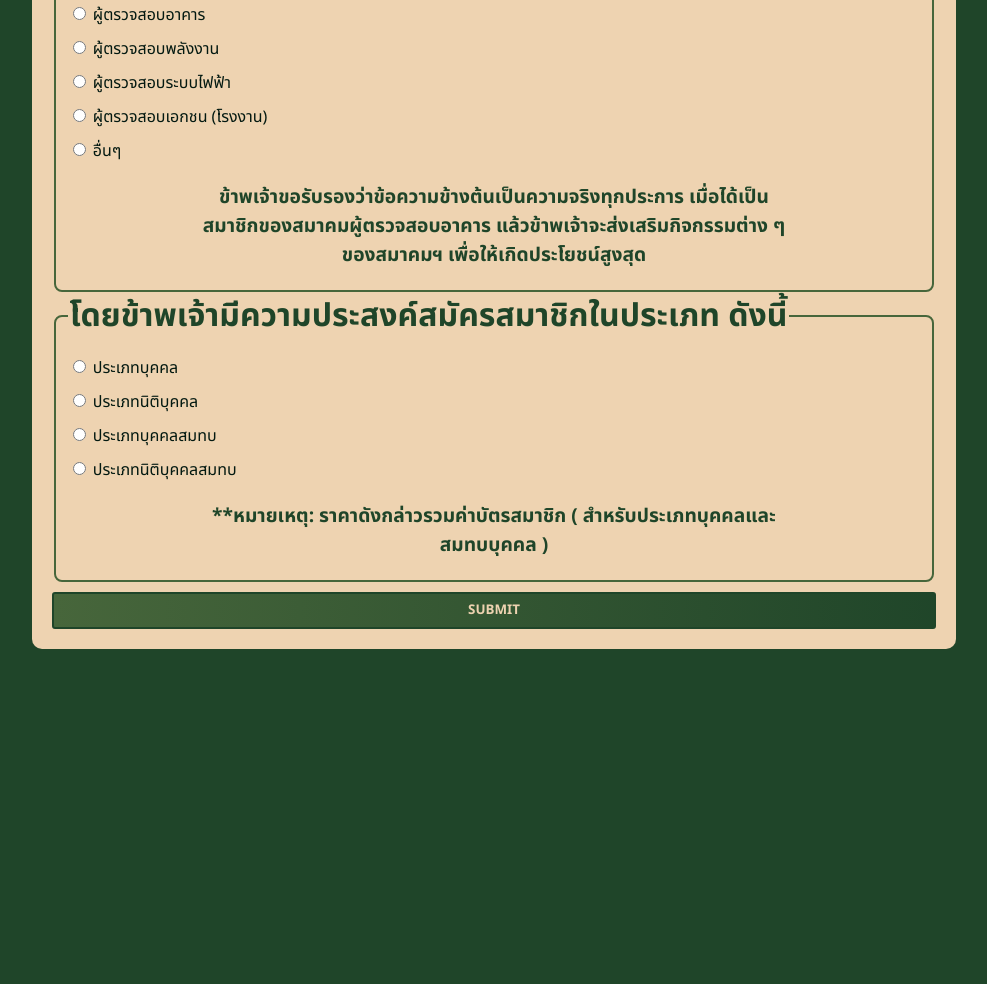
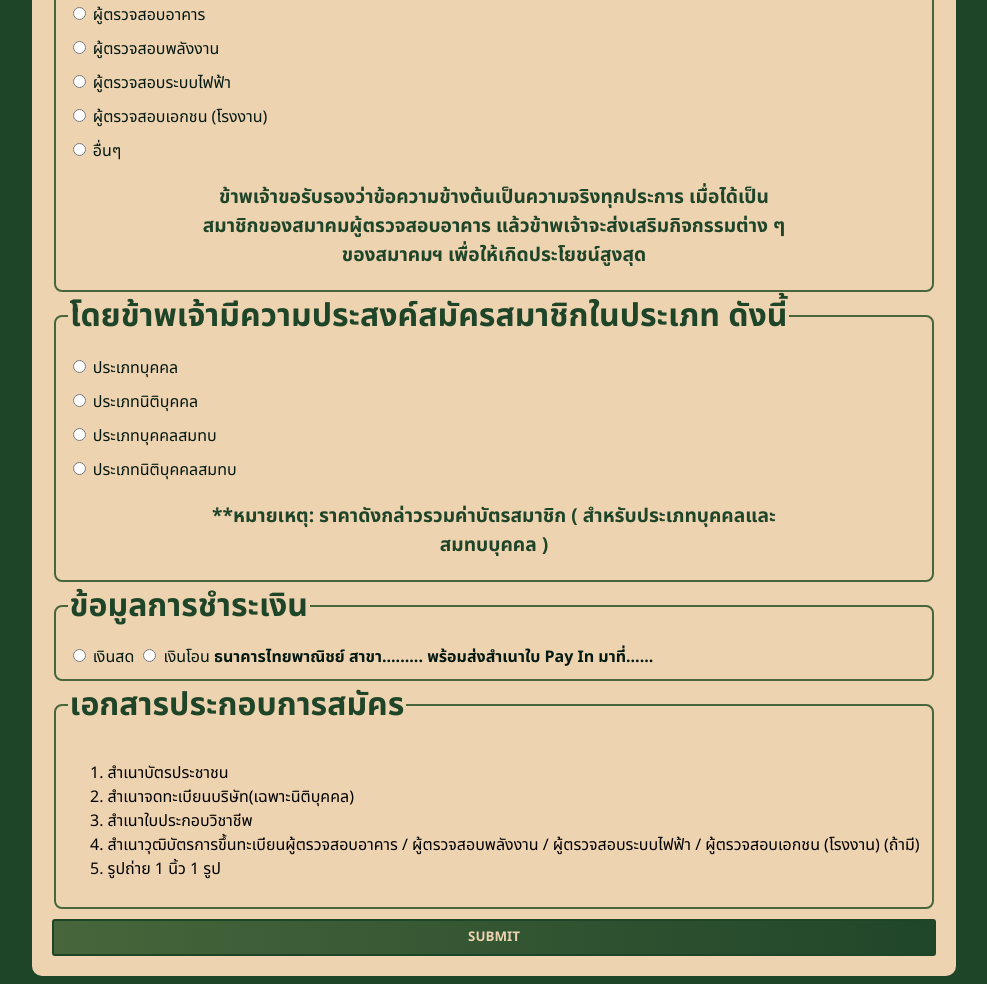
Before and after one commit to spritermutt/04622302-Server-Programming, a plain HTML site: page Homework_1/index.html in a window 1280 px wide. Shown: the part 3385-4369 px from the top of the page, without its empty margins (146-1133 px from the left). Before the commit the page ends 4042 px from the top, so only its background shows below. Drawn offline with Linux system fonts and the light colour scheme.

Commit message:
Add Document For Register

```diff
--- a/Homework_1/index.html
+++ b/Homework_1/index.html
@@ -654,7 +654,6 @@
                                                         </label>
                                                  </div>
                                                  <div class="radio-group">
-
                                                         <input class="form-control"
                                                                id="company-merge"
                                                                name="member"
@@ -690,6 +689,60 @@
                                           </div>
                                    </div>
                             </fieldset>
+                            <fieldset class="radiotype">
+                                   <legend>
+                                          ข้อมูลการชำระเงิน
+                                   </legend>
+                                   <div class="form-container">
+                                          <div class="form-group">
+                                                 <div class="radio-group">
+                                                        <input class="form-control"
+                                                               id="cash"
+                                                               name="payment"
+                                                               type="radio" />
+                                                        <label for="cash"
+                                                               style="font-weight: normal;">
+                                                               เงินสด
+                                                        </label>
+                                                        <input class="form-control"
+                                                               id="transfer"
+                                                               name="payment"
+                                                               type="radio" />
+                                                        <label for=""
+                                                               id="transfer"
+                                                               style="font-weight: normal;">
+                                                               เงินโอน
+                                                        </label>
+                                                        <label for="slip">
+                                                               ธนาคารไทยพาณิชย์ สาขา......... พร้อมส่งสำเนาใบ Pay In
+                                                               มาที่......
+                                                        </label>
+                                                 </div>
+                                          </div>
+                            </fieldset>
+                            <fieldset>
+                                   <legend>
+                                          เอกสารประกอบการสมัคร
+                                   </legend>
+                                   <ol>
+                                          <li>
+                                                 สำเนาบัตรประชาชน
+                                          </li>
+                                          <li>
+                                                 สำเนาจดทะเบียนบริษัท(เฉพาะนิติบุคคล)
+                                          </li>
+                                          <li>
+                                                 สำเนาใบประกอบวิชาชีพ
+                                          </li>
+                                          <li>
+                                                 สำเนาวุฒิบัตรการขึ้นทะเบียนผู้ตรวจสอบอาคาร / ผู้ตรวจสอบพลังงาน /
+                                                 ผู้ตรวจสอบระบบไฟฟ้า / ผู้ตรวจสอบเอกชน (โรงงาน) (ถ้ามี)
+                                          </li>
+                                          <li>
+                                                 รูปถ่าย 1 นิ้ว 1 รูป
+                                          </li>
+                                   </ol>
+                            </fieldset>
                             <button type="submit"
                                     class="btn">
                                    Submit
```
